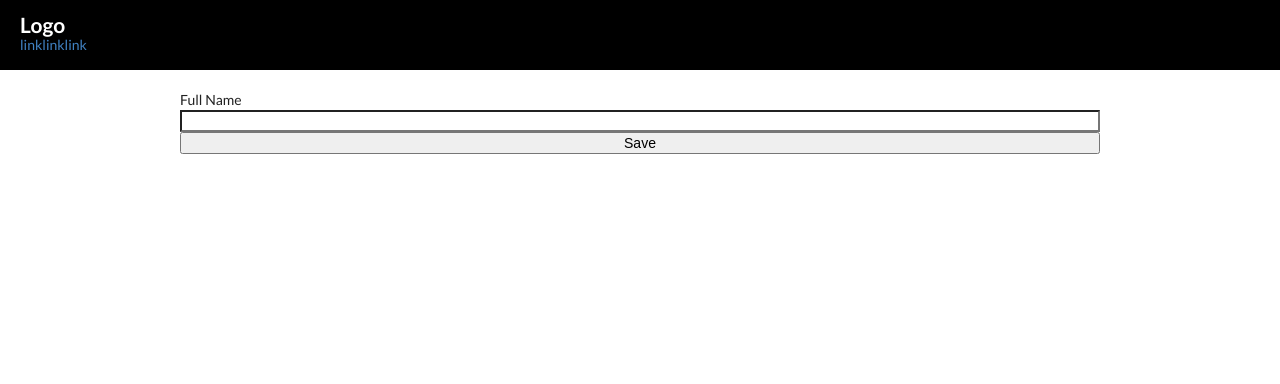
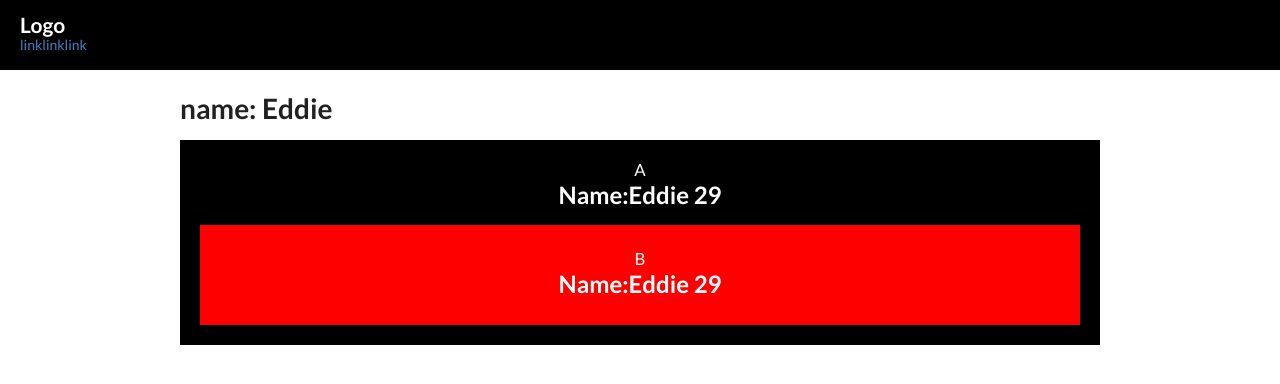
Before and after one commit to EddieOrozco/react-basics, a React (Create React App) app: page / in a window 1280 px wide. Shown: the top 384 px of the page. Built offline with nearby package versions, Linux system fonts and the light colour scheme.

Commit message:
Adding the Context API to class baised component

```diff
--- a/src/components/App.js
+++ b/src/components/App.js
@@ -3,6 +3,9 @@ import Header from './Header';
 import Logo from './Logo';
 import Counter from '../counter/Counter';
 import Form from '../form/Form';
+import { GlobalStateProvider, StateContext } from '../context/ClassProvider';
+import A from '../context/A';
+import B from '../context/B';
 
 let data = [
   {
@@ -45,6 +48,11 @@ let data = [
 
 const App = (props) => {
   return (
+    <GlobalStateProvider>
+      <StateContext.Consumer>
+        {(context) => {
+          console.log(context);
+          return (
             <>
               <Header>
                 <Logo>Logo</Logo>
@@ -62,9 +70,17 @@ const App = (props) => {
                   padding: '20px 20px',
                 }}
               >
-        <Form />
+                <h1>name: {context.name}</h1>
+                <A>
+                  <B></B>
+                </A>
+                {/* <Form /> */}
               </main>
             </>
+          );
+        }}
+      </StateContext.Consumer>
+    </GlobalStateProvider>
   );
 };
 
--- /dev/null
+++ b/src/context/A.js
@@ -0,0 +1,38 @@
+import React, { Component } from 'react';
+import { StateContext } from './ClassProvider';
+
+class A extends Component {
+  constructor(props) {
+    super(props);
+  }
+  render() {
+    return (
+      <div
+        style={{
+          display: 'flex',
+          width: '100%',
+          minHeight: '100px',
+          flexDirection: 'column',
+          background: 'black',
+          color: 'white',
+          fontSize: '1.2rem',
+          justifyContent: 'center',
+          alignItems: 'center',
+          padding: '20px',
+        }}
+      >
+        A
+        <StateContext.Consumer>
+          {(context) => (
+            <h2>
+              Name:{context.name} {context.age}
+            </h2>
+          )}
+        </StateContext.Consumer>
+        {this.props.children}
+      </div>
+    );
+  }
+}
+
+export default A;
--- /dev/null
+++ b/src/context/B.js
@@ -0,0 +1,38 @@
+import React, { Component } from 'react';
+import { StateContext } from './ClassProvider';
+
+class B extends Component {
+  constructor(props) {
+    super(props);
+  }
+  render() {
+    return (
+      <div
+        style={{
+          display: 'flex',
+          width: '100%',
+          minHeight: '100px',
+          flexDirection: 'column',
+          background: 'red',
+          color: 'white',
+          fontSize: '1.2rem',
+          justifyContent: 'center',
+          alignItems: 'center',
+          padding: '20px',
+        }}
+      >
+        B
+        <StateContext.Consumer>
+          {(context) => (
+            <h2>
+              Name:{context.name} {context.age}
+            </h2>
+          )}
+        </StateContext.Consumer>
+        {this.props.children}
+      </div>
+    );
+  }
+}
+
+export default B;
--- /dev/null
+++ b/src/context/ClassProvider.js
@@ -0,0 +1,20 @@
+import React, { Component } from 'react';
+
+export const StateContext = React.createContext();
+
+export class GlobalStateProvider extends Component {
+  constructor(props) {
+    super(props);
+  }
+  state = {
+    name: 'Eddie',
+    age: 29,
+  };
+  render() {
+    return (
+      <StateContext.Provider value={this.state}>
+        {this.props.children}
+      </StateContext.Provider>
+    );
+  }
+}
```
Lines whose indentation alone changed are shown as unchanged.
